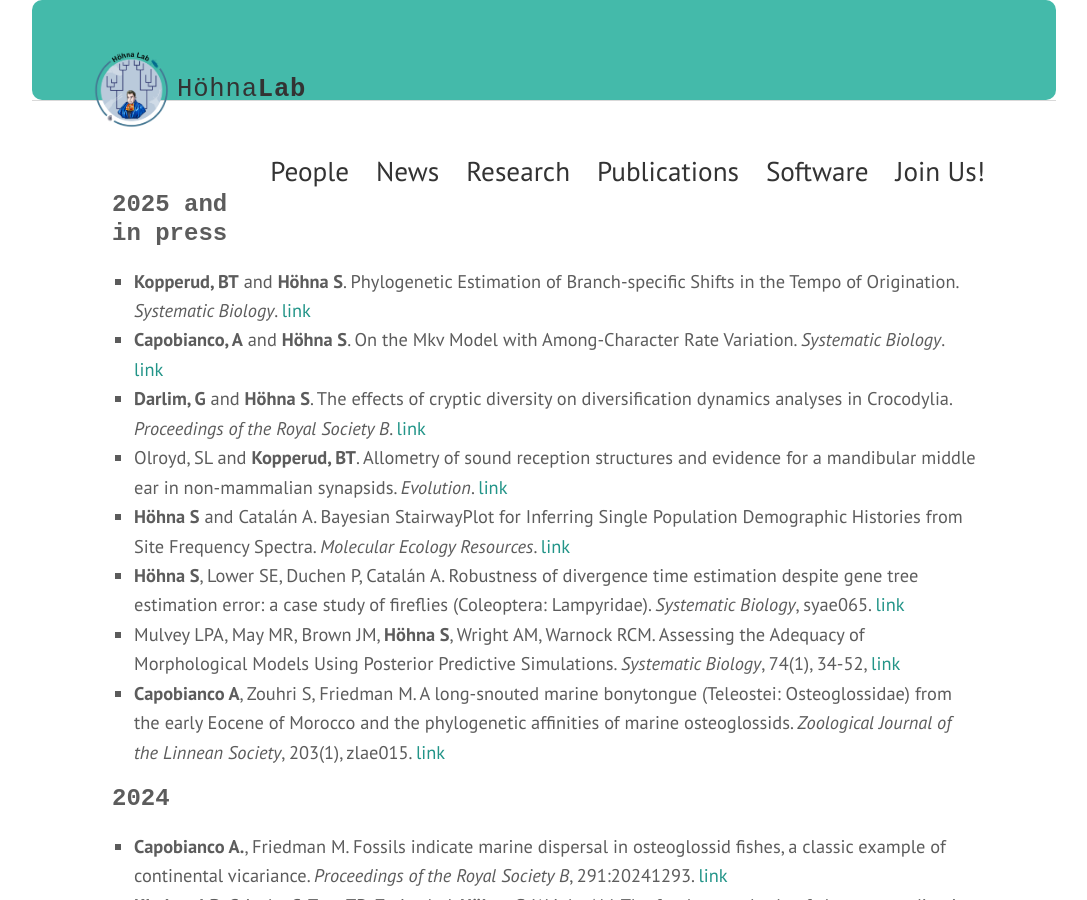
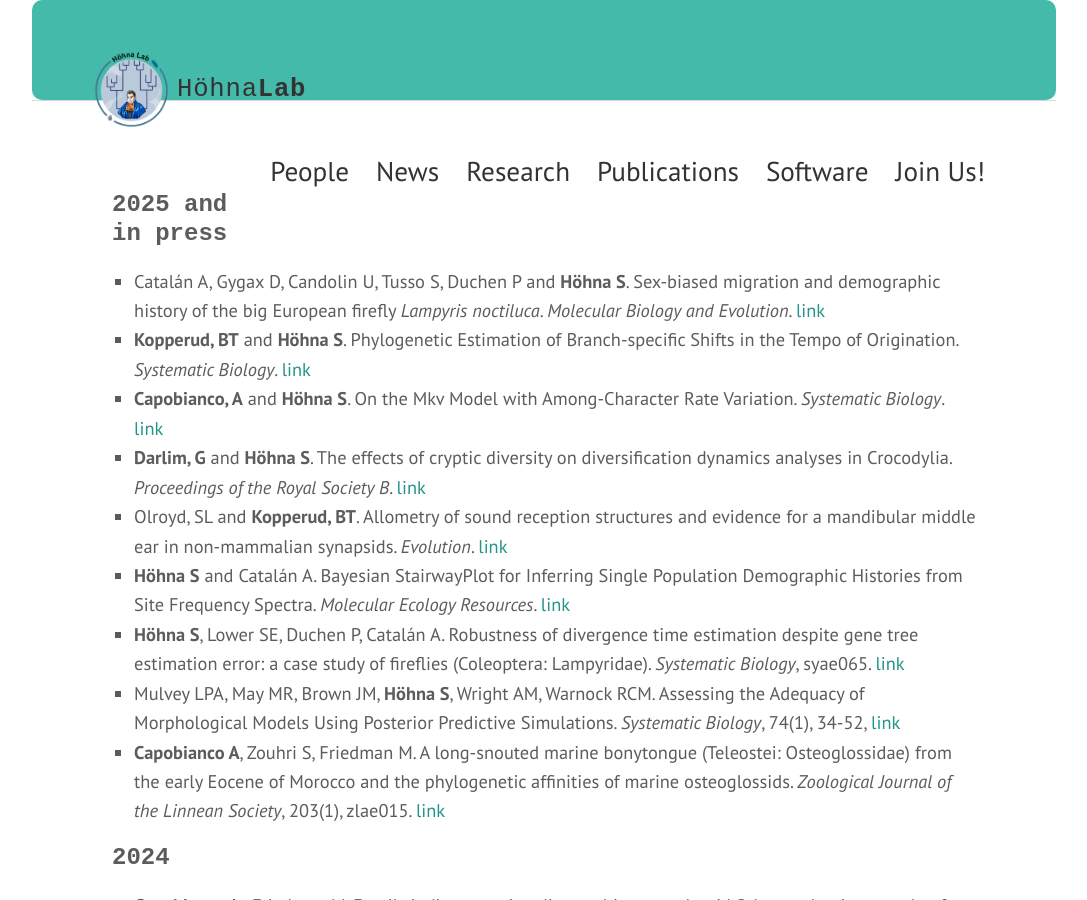
Before and after one commit to hoehnalab/hoehnalab.github.io, a Jekyll site: the page built from publications.md, in a window 1280 px wide and 900 px high. Shown: the whole window, without its empty margins (96-1183 px from the left). Built offline with Jekyll 4.4.1, drawn with Linux system fonts in a browser that asks for light colours; some web fonts are replaced.

Commit message:
Update publications.md
Adding the Lampyris noctiluca publication

```diff
--- a/publications.md
+++ b/publications.md
@@ -4,6 +4,7 @@ title: Publications
 permalink: /publications/
 ---
 <h3>2025 and in press</h3>
+- Catalán A, Gygax D, Candolin U, Tusso S, Duchen P and <strong>Höhna S</strong>. Sex-biased migration and demographic history of the big European firefly *Lampyris noctiluca*. *Molecular Biology and Evolution*. [link](https://doi.org/10.1093/molbev/msaf123)
 - <strong>Kopperud, BT</strong> and <strong>Höhna S</strong>. Phylogenetic Estimation of Branch-specific Shifts in the Tempo of Origination. *Systematic Biology*. [link](https://doi.org/10.1093/sysbio/syaf041)
 - <strong>Capobianco, A</strong> and <strong>Höhna S</strong>. On the Mkv Model with Among-Character Rate Variation. *Systematic Biology*. [link](https://doi.org/10.1093/sysbio/syaf038)
 - <strong>Darlim, G</strong> and <strong>Höhna S</strong>. The effects of cryptic diversity on diversification dynamics analyses in Crocodylia. *Proceedings of the Royal Society B*. [link](https://doi.org/10.1098/rspb.2025.0091)
```
